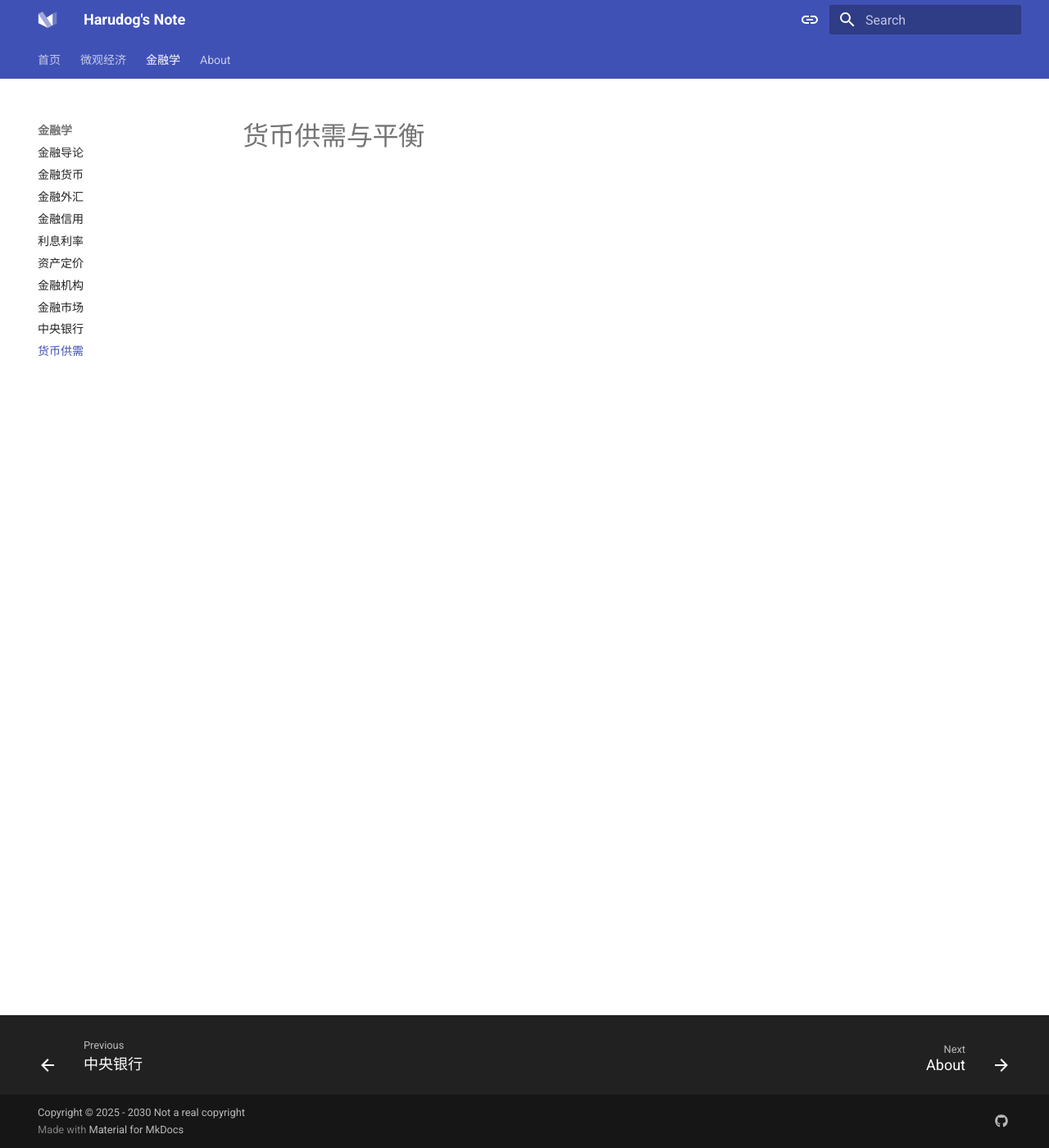
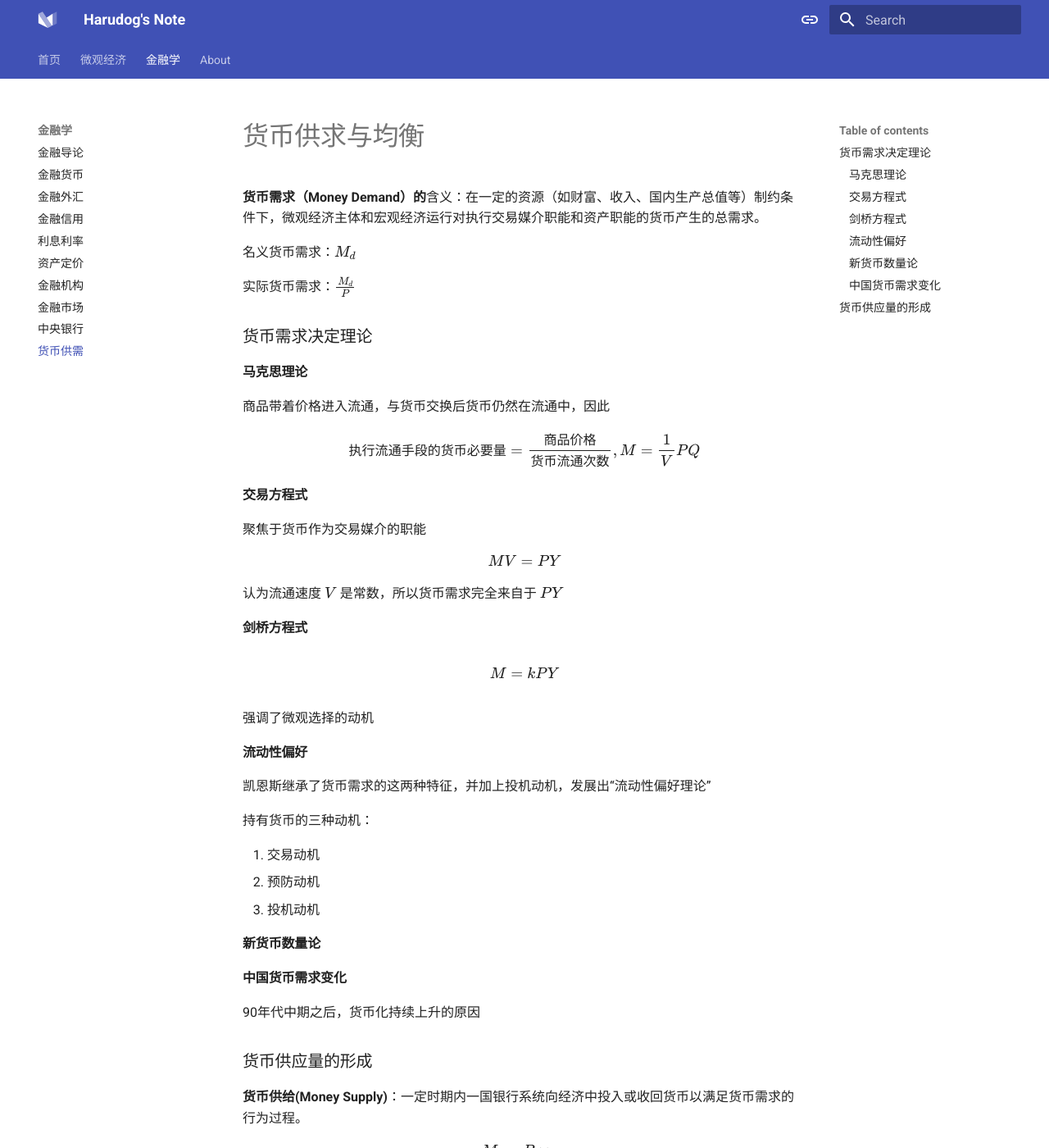
Before and after one commit to HarudogMyLand/FuckEconomicNote, an MkDocs documentation site: the page built from docs/finance/finance10.md, in a window 1280 px wide and 1400 px high. Shown: the whole window at 82% size. Built offline with MkDocs 1.6.1 and Material for MkDocs 9.7.7, drawn with Linux system fonts in a browser that asks for light colours; some of the changed text lies outside the part shown.

Commit message:
更新博客

```diff
--- a/docs/finance/finance10.md
+++ b/docs/finance/finance10.md
@@ -1 +1,58 @@
-# 货币供需与平衡
+# 货币供求与均衡
+
+
+
+**货币需求（Money Demand）的**含义：在一定的资源（如财富、收入、国内生产总值等）制约条件下，微观经济主体和宏观经济运行对执行交易媒介职能和资产职能的货币产生的总需求。
+
+名义货币需求：$M_d$
+
+实际货币需求：$\frac{M_d}{P}$
+
+### 货币需求决定理论
+
+#### 马克思理论
+
+商品带着价格进入流通，与货币交换后货币仍然在流通中，因此
+$$
+\text{执行流通手段的货币必要量}=\frac{\text{商品价格}}{\text{货币流通次数}},M=\frac{1}{V}PQ
+$$
+
+#### 交易方程式
+
+聚焦于货币作为交易媒介的职能
+$$
+MV=PY
+$$
+认为流通速度 $V$ 是常数，所以货币需求完全来自于 $PY$
+
+#### 剑桥方程式
+
+$$
+M=kPY
+$$
+
+强调了微观选择的动机
+
+#### 流动性偏好
+
+凯恩斯继承了货币需求的这两种特征，并加上投机动机，发展出“流动性偏好理论”
+
+持有货币的三种动机：
+
+1. 交易动机
+2. 预防动机
+3. 投机动机
+
+#### 新货币数量论
+
+#### 中国货币需求变化
+
+90年代中期之后，货币化持续上升的原因
+
+### 货币供应量的形成
+
+**货币供给(Money Supply)**：一定时期内一国银行系统向经济中投入或收回货币以满足货币需求的行为过程。
+$$
+M_s=B\times m
+$$
+其中 $M_s$ 指的是货币供给量，即 $M2$ 货币，$B$ 是基础货币，$m$ 是货币乘数。
```
Also changed, not shown: docs/finance/finance11.md (added), docs/finance/finance12.md (added).
